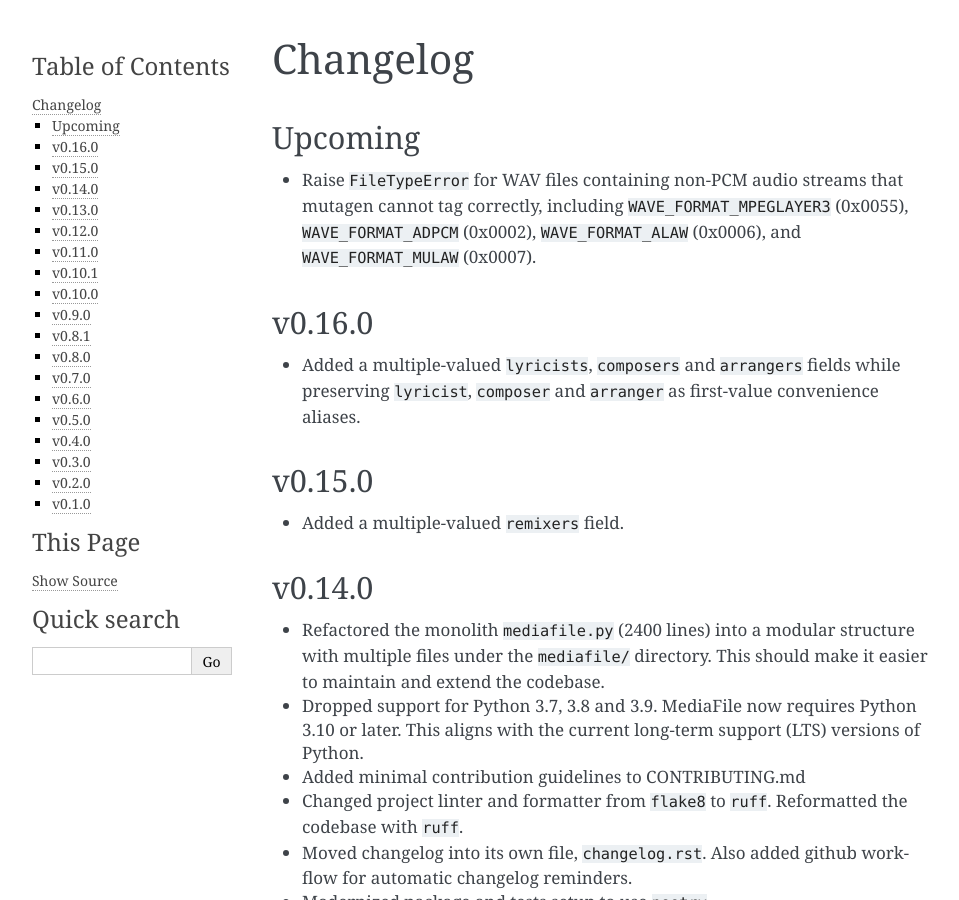
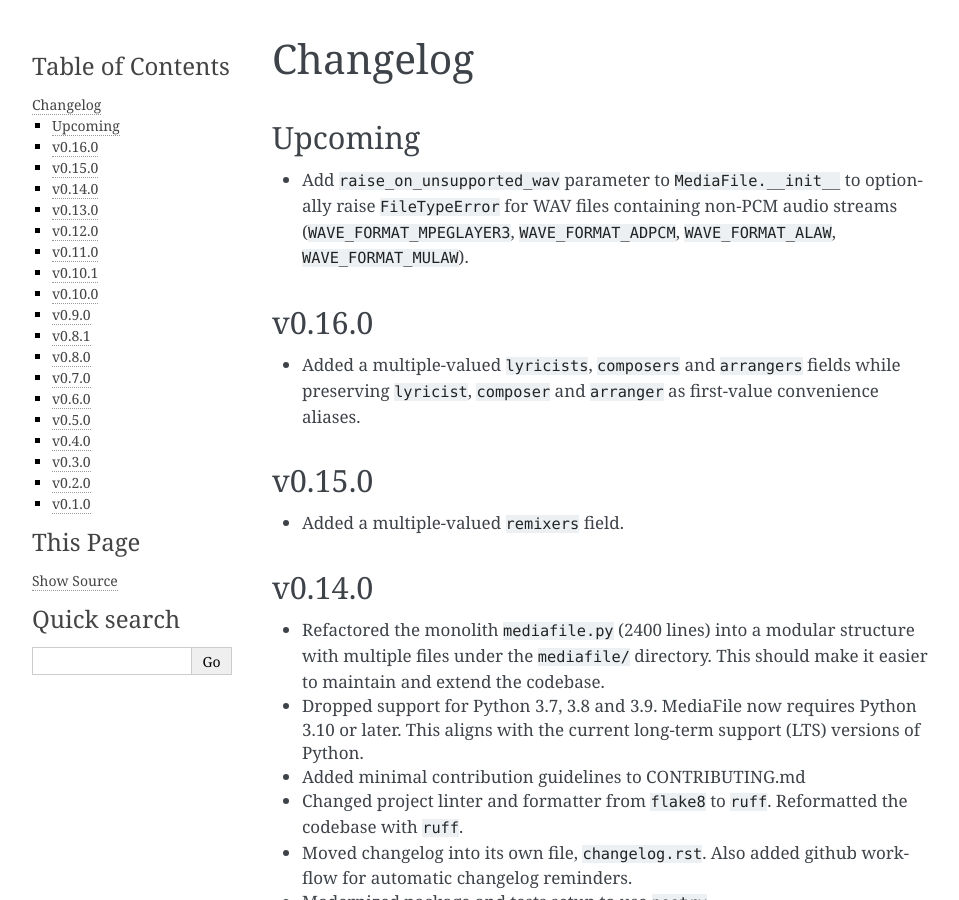
Before and after one commit to beetbox/mediafile, a Sphinx documentation site: the page built from docs/changelog.rst, in a window 1280 px wide and 900 px high. Shown: the whole window, without its empty margins (148-1107 px from the left). Built offline with Sphinx 7.4.7, drawn with Linux system fonts in a browser that asks for light colours.

Commit message:
Add raise_on_unsupported_wav parameter to MediaFile.__init__

```diff
--- a/docs/changelog.rst
+++ b/docs/changelog.rst
@@ -4,10 +4,10 @@ Changelog
 Upcoming
 --------
 
-- Raise ``FileTypeError`` for WAV files containing non-PCM audio streams that
-  mutagen cannot tag correctly, including ``WAVE_FORMAT_MPEGLAYER3`` (0x0055),
-  ``WAVE_FORMAT_ADPCM`` (0x0002), ``WAVE_FORMAT_ALAW`` (0x0006), and
-  ``WAVE_FORMAT_MULAW`` (0x0007).
+- Add ``raise_on_unsupported_wav`` parameter to ``MediaFile.__init__`` to
+  optionally raise ``FileTypeError`` for WAV files containing non-PCM audio
+  streams (``WAVE_FORMAT_MPEGLAYER3``, ``WAVE_FORMAT_ADPCM``, ``WAVE_FORMAT_ALAW``,
+  ``WAVE_FORMAT_MULAW``).
 
 v0.16.0
 -------
```
Also changed, not shown: mediafile/__init__.py (+5 -2 lines), 1 other file.
